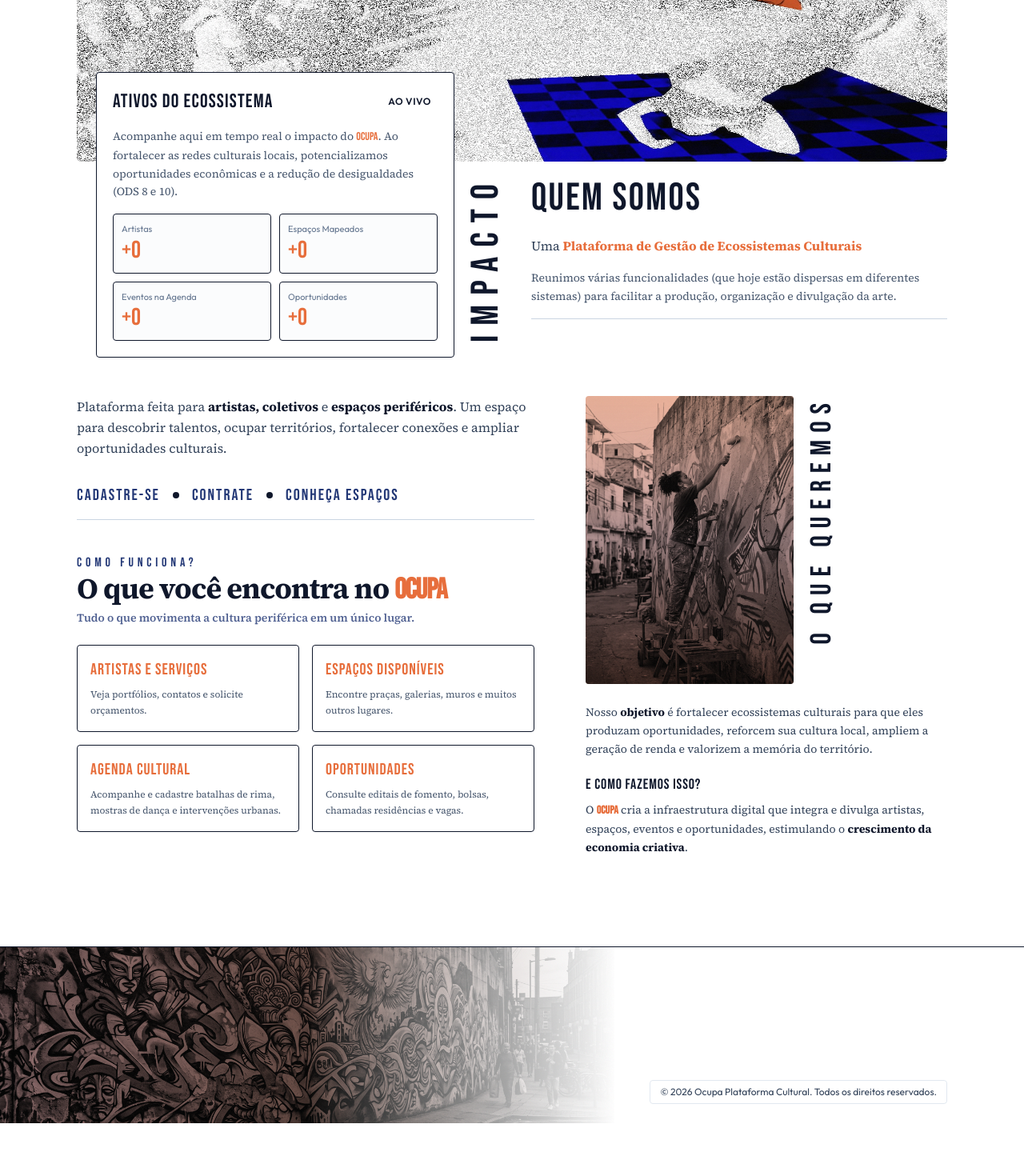
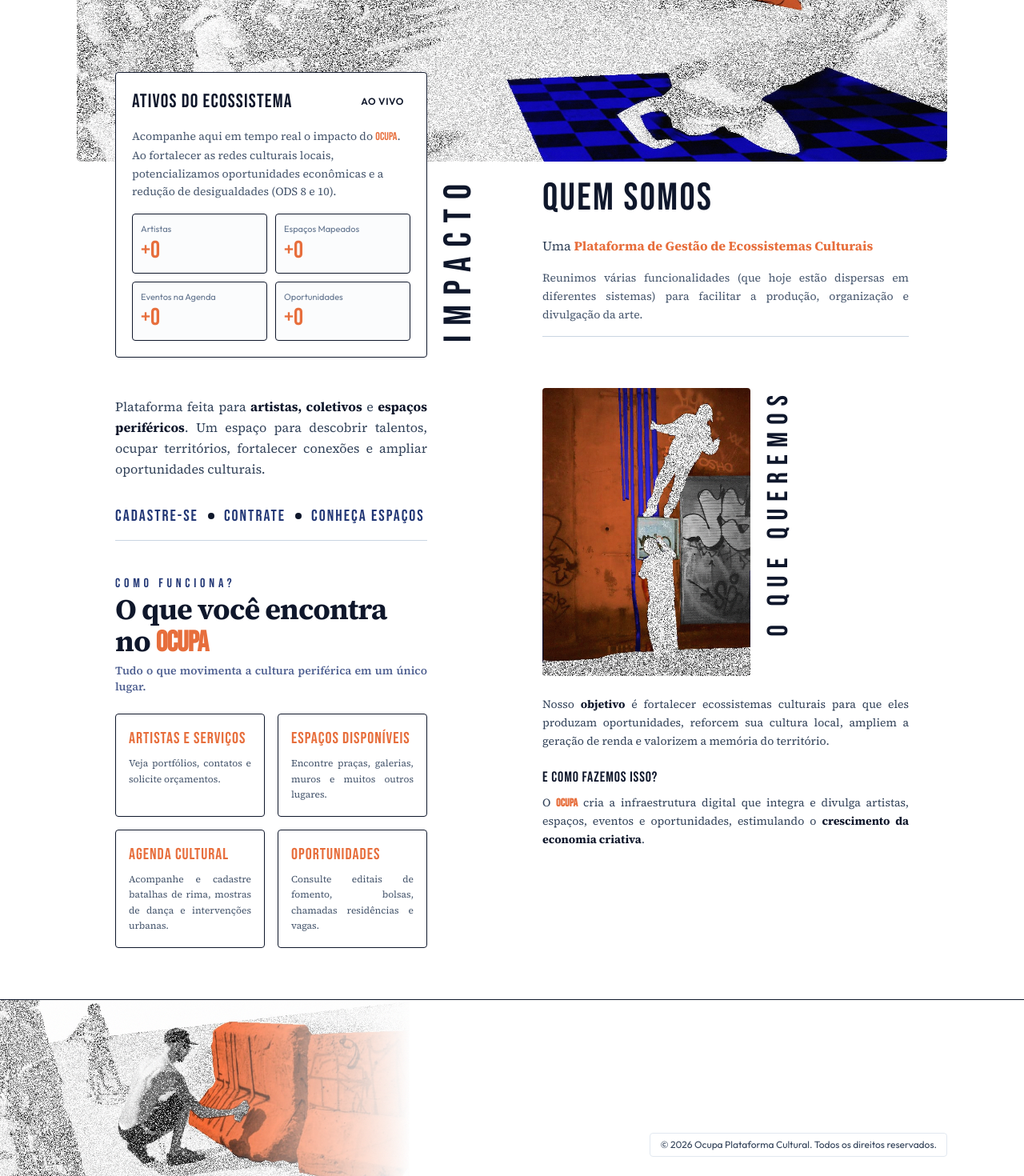
Before and after one commit to brunadoliveiraa/ocupa-frontend, a React (Vite) app: page / in a window 1280 px wide. Shown: the part 355-1825 px from the top of the page at 80% size. Before the commit the page ends 1759 px from the top, so only its background shows below. Built offline with nearby package versions, Linux system fonts and the light colour scheme; no server answers.

Commit message:
chore: alinhando home

```diff
--- a/src/App.tsx
+++ b/src/App.tsx
@@ -100,13 +100,15 @@ export default function App() {
               </section>
             </div>
 
-            {/* ═══════ STATS + QUEM SOMOS ═══════ */}
+            {/* ═══════ SEÇÃO UNIFICADA EM 2 COLUNAS (ALINHAMENTO PERFEITO) ═══════ */}
             <section className="mx-auto max-w-6xl px-4 sm:px-6 lg:px-8 -mt-28 relative z-10">
               <div className="grid gap-8 lg:grid-cols-[auto_1fr] items-start">
-                {/* Bloco Unificado: Card + IMPACTO colado permanentemente ao lado */}
-                <div className="flex items-start gap-3 sm:gap-4 ml-4 sm:ml-10 lg:ml-6 flex-shrink-0">
-                  {/* Stats Card: mais estreito e deslocado para a direita */}
-                  <div className="max-w-md w-full bg-white dark:bg-slate-900 border border-slate-900 dark:border-slate-600 rounded-sm p-5 space-y-4">
+
+                {/* ═══════ COLUNA DA ESQUERDA ═══════ */}
+                <div className="space-y-12">
+                  {/* Bloco Topo: Card (deslocado) + IMPACTO colado na direita */}
+                  <div className="flex items-start gap-3 sm:gap-4 ml-6 sm:ml-14 lg:ml-12 flex-shrink-0">
+                    <div className="w-[340px] sm:w-[380px] lg:w-[390px] bg-white dark:bg-slate-900 border border-slate-900 dark:border-slate-600 rounded-sm p-4 sm:p-5 space-y-4">
                       <div className="flex items-center justify-between">
                         <h2 className="font-display text-xl sm:text-2xl tracking-wider uppercase text-slate-900 dark:text-white">
                           Ativos do Ecossistema
@@ -135,7 +137,7 @@ export default function App() {
                       </div>
                     </div>
 
-                  {/* IMPACTO vertical text: Pressionado para baixo para ficar fora do hero banner, grudado diretamente no card */}
+                    {/* IMPACTO vertical text */}
                     <div className="pt-28 sm:pt-32 flex-shrink-0">
                       <span className="vertical-text font-display text-4xl sm:text-5xl tracking-[0.25em] text-slate-900 dark:text-white select-none whitespace-nowrap">
                         IMPACTO
@@ -143,35 +145,16 @@ export default function App() {
                     </div>
                   </div>
 
-                {/* Quem Somos */}
-                <div className="space-y-4 pt-6 lg:pt-32">
-                  <h2 className="font-display text-4xl lg:text-5xl tracking-wider uppercase leading-tight text-slate-900 dark:text-white">
-                    Quem Somos
-                  </h2>
-                  <p className="text-slate-700 dark:text-slate-300 leading-relaxed text-sm sm:text-base">
-                    Uma <strong className="text-ocupa">Plataforma de Gestão de Ecossistemas Culturais</strong>
-                  </p>
-                  <p className="text-xs sm:text-sm text-slate-600 dark:text-slate-400 leading-relaxed">
-                    Reunimos várias funcionalidades (que hoje estão dispersas em diferentes sistemas) para facilitar a produção, organização e divulgação da arte.
-                  </p>
-                  <hr className="border-slate-300 dark:border-slate-700 mt-4" />
-                </div>
-              </div>
-            </section>
-
-            {/* ═══════ SEÇÃO PRINCIPAL (2 COLUNAS EM TELAS GRANDES, LARGURA INTEIRA EM TELAS MENORES) ═══════ */}
-            <section className="mx-auto max-w-6xl px-4 sm:px-6 lg:px-8 py-12">
-              <div className="grid gap-12 lg:grid-cols-[1.1fr_0.9fr] items-start">
-                {/* COLUNA DA ESQUERDA (Descrição + CTAs + Como Funciona) */}
-                <div className="space-y-8 w-full">
+                  {/* Bloco Inferior: Plataforma + CTAs + Como Funciona (mesmo recuo e largura exatos) */}
+                  <div className="ml-6 sm:ml-14 lg:ml-12 w-[340px] sm:w-[380px] lg:w-[390px] space-y-8">
                     {/* Descrição */}
-                  <p className="text-base text-slate-700 dark:text-slate-300 leading-relaxed">
+                    <p className="text-base text-slate-700 dark:text-slate-300 leading-relaxed text-justify">
                       Plataforma feita para <strong className="text-slate-900 dark:text-white font-bold">artistas, coletivos</strong> e <strong className="text-slate-900 dark:text-white font-bold">espaços periféricos</strong>. Um espaço para descobrir talentos, ocupar territórios, fortalecer conexões e ampliar oportunidades culturais.
                     </p>
 
                     {/* CTAs */}
                     <div className="space-y-4">
-                    <div className="flex flex-wrap items-center gap-4">
+                      <div className="flex flex-wrap items-center gap-3">
                         <button
                           onClick={() => setRoute("register")}
                           className="font-display text-xl tracking-widest uppercase text-blue-900 dark:text-blue-400 hover:text-ocupa transition-colors"
@@ -205,7 +188,7 @@ export default function App() {
                         <h2 className="text-3xl lg:text-4xl font-bold tracking-tight text-slate-900 dark:text-white">
                           O que você encontra no <span className="font-display text-ocupa">OCUPA</span>
                         </h2>
-                      <p className="text-sm font-semibold text-blue-900/80 dark:text-blue-300/80">
+                        <p className="text-sm font-semibold text-blue-900/80 dark:text-blue-300/80 text-justify">
                           Tudo o que movimenta a cultura periférica em um único lugar.
                         </p>
                       </div>
@@ -241,7 +224,7 @@ export default function App() {
                             <h3 className="font-display text-xl tracking-wider uppercase text-ocupa group-hover:text-slate-900 dark:group-hover:text-white transition-colors">
                               {item.title}
                             </h3>
-                          <p className="mt-2 text-xs text-slate-600 dark:text-slate-400 leading-relaxed">
+                            <p className="mt-2 text-xs text-slate-600 dark:text-slate-400 leading-relaxed text-justify">
                               {item.desc}
                             </p>
                           </div>
@@ -249,28 +232,45 @@ export default function App() {
                       </div>
                     </div>
                   </div>
+                </div>
 
-                {/* COLUNA DA DIREITA (O QUE QUEREMOS: Texto à direita da foto em telas menores/médias) */}
-                <div className="space-y-6 w-full lg:pl-4">
+                {/* ═══════ COLUNA DA DIREITA (QUEM SOMOS + O QUE QUEREMOS NO MESMO CONTAINER) ═══════ */}
+                <div className="space-y-16 w-full px-6 sm:px-14 lg:px-12 pt-6 lg:pt-32">
+
+                  {/* QUEM SOMOS */}
+                  <div className="space-y-4">
+                    <h2 className="font-display text-4xl lg:text-5xl tracking-wider uppercase leading-tight text-slate-900 dark:text-white">
+                      Quem Somos
+                    </h2>
+                    <p className="text-slate-700 dark:text-slate-300 leading-relaxed text-sm sm:text-base text-justify">
+                      Uma <strong className="text-ocupa">Plataforma de Gestão de Ecossistemas Culturais</strong>
+                    </p>
+                    <p className="text-xs sm:text-sm text-slate-600 dark:text-slate-400 leading-relaxed text-justify">
+                      Reunimos várias funcionalidades (que hoje estão dispersas em diferentes sistemas) para facilitar a produção, organização e divulgação da arte.
+                    </p>
+                    <hr className="border-slate-300 dark:border-slate-700 mt-4" />
+                  </div>
+
+                  {/* O QUE QUEREMOS (Dentro da mesma coluna da direita: alinhamento 100% automático!) */}
+                  <div className="space-y-6">
                     <div className="flex flex-col sm:flex-row lg:flex-col items-start gap-6 w-full">
                       {/* Imagem + Texto Vertical "O QUE QUEREMOS" */}
                       <div className="flex items-start gap-3 sm:gap-4 flex-shrink-0">
                         <div className="relative rounded-sm overflow-hidden grain-overlay h-[260px] sm:h-[300px] lg:h-[360px] w-[170px] sm:w-[200px] lg:w-[260px] flex-shrink-0">
                           <img
-                          src="/mission_photo.jpg"
+                            src="/o_que_queremos.jpeg"
                             alt="O que queremos"
-                          className="w-full h-full object-cover grayscale"
+                            className="w-full h-full object-cover"
                           />
-                        <div className="absolute inset-0 bg-gradient-to-b from-[#e76e3c]/50 via-orange-900/40 to-orange-950/80 mix-blend-multiply" />
                         </div>
                         <span className="vertical-text font-display text-2xl sm:text-3xl lg:text-4xl tracking-[0.25em] text-slate-900 dark:text-white select-none whitespace-nowrap pt-2">
                           O QUE QUEREMOS
                         </span>
                       </div>
 
-                    {/* Textos sobre missão (à direita da foto em telas menores/médias) */}
+                      {/* Textos sobre missão */}
                       <div className="space-y-4 flex-1 w-full max-w-full">
-                      <p className="text-xs sm:text-sm text-slate-700 dark:text-slate-300 leading-relaxed">
+                        <p className="text-xs sm:text-sm text-slate-700 dark:text-slate-300 leading-relaxed text-justify">
                           Nosso <strong className="text-slate-900 dark:text-white font-bold">objetivo</strong> é fortalecer ecossistemas culturais para que eles produzam oportunidades, reforcem sua cultura local, ampliem a geração de renda e valorizem a memória do território.
                         </p>
 
@@ -278,7 +278,7 @@ export default function App() {
                           <p className="font-display text-base sm:text-lg tracking-wider uppercase text-slate-900 dark:text-white">
                             E como fazemos isso?
                           </p>
-                        <p className="text-xs sm:text-sm text-slate-700 dark:text-slate-300 leading-relaxed">
+                          <p className="text-xs sm:text-sm text-slate-700 dark:text-slate-300 leading-relaxed text-justify">
                             O <strong className="font-display text-ocupa">OCUPA</strong> cria a infraestrutura digital que integra e divulga artistas, espaços, eventos e oportunidades, estimulando o{" "}
                             <strong className="text-slate-900 dark:text-white font-bold">crescimento da economia criativa</strong>.
                           </p>
@@ -286,6 +286,9 @@ export default function App() {
                       </div>
                     </div>
                   </div>
+
+                </div>
+
               </div>
             </section>
           </main>
@@ -377,19 +380,15 @@ export default function App() {
 
       {/* ═══════ FOOTER: PAREDE GRAFITADA SANGRAMENTO SEM BORDA ═══════ */}
       <footer className="border-t border-slate-900 dark:border-slate-700 relative overflow-hidden bg-white dark:bg-slate-950 mt-16 min-h-[180px] sm:min-h-[220px]">
-        {/* Parede grafitada na metade esquerda sem borda, sangrando até os limites esquerdo e inferior */}
-        <div className="absolute left-0 top-0 bottom-0 w-full md:w-3/5 h-full overflow-hidden grain-overlay pointer-events-none">
+        <div className="absolute left-0 top-0 bottom-0 w-full md:w-2/5 h-full overflow-hidden grain-overlay pointer-events-none">
           <img
-            src="/footer_wall.jpg"
+            src="/footer.jpeg"
             alt="Parede grafitada"
-            className="w-full h-full object-cover grayscale"
+            className="w-full h-full object-cover"
           />
-          {/* Overlay de gradiente suave que funde o grafite diretamente no fundo do footer */}
-          <div className="absolute inset-0 bg-gradient-to-r from-orange-900/50 via-orange-950/70 to-white dark:to-slate-950 mix-blend-multiply" />
           <div className="absolute inset-0 bg-gradient-to-r from-transparent via-transparent to-white dark:to-slate-950" />
         </div>
 
-        {/* Conteúdo do Rodapé */}
         <div className="mx-auto max-w-6xl px-4 sm:px-6 lg:px-8 relative z-10 min-h-[180px] sm:min-h-[220px] flex flex-col justify-end items-end pb-6 pt-12">
           <div className="text-right font-body text-xs text-slate-700 dark:text-slate-300 bg-white/80 dark:bg-slate-950/80 backdrop-blur-sm px-3 py-1.5 rounded-sm border border-slate-200 dark:border-slate-800">
             © {new Date().getFullYear()} Ocupa Plataforma Cultural. Todos os direitos reservados.
```
Lines whose indentation alone changed are shown as unchanged.
